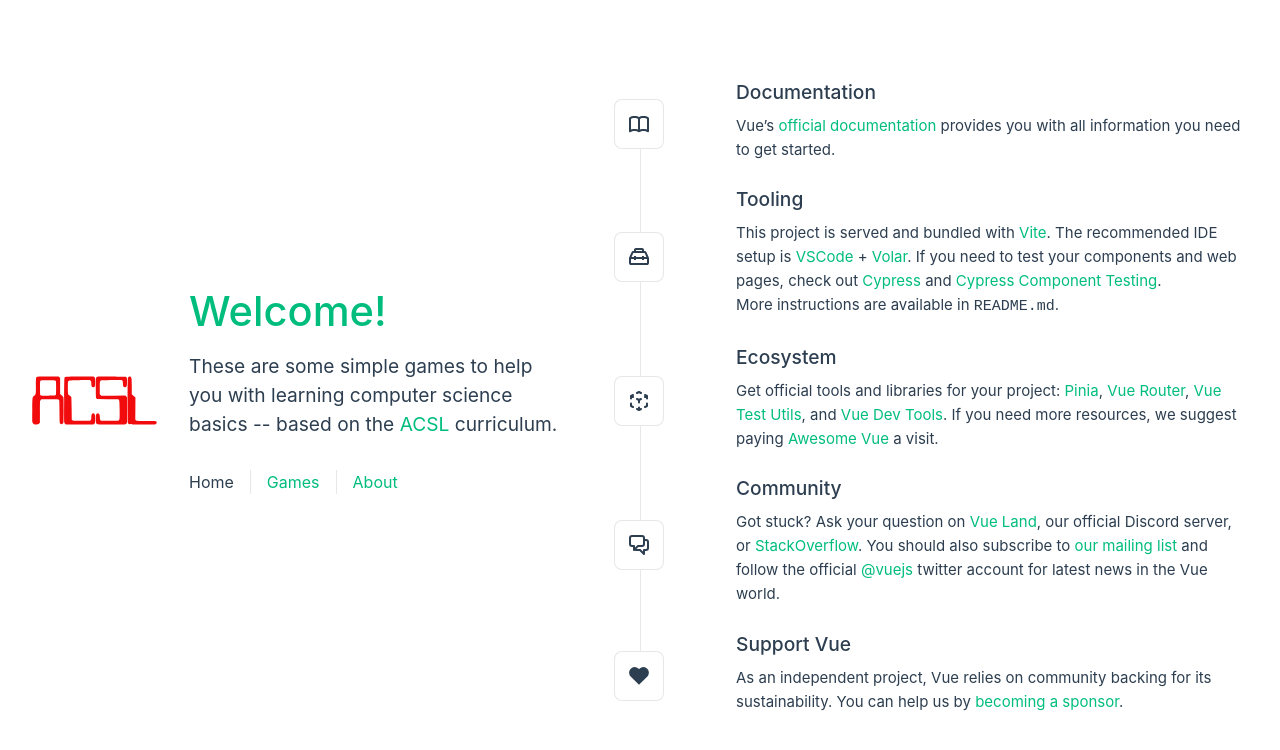
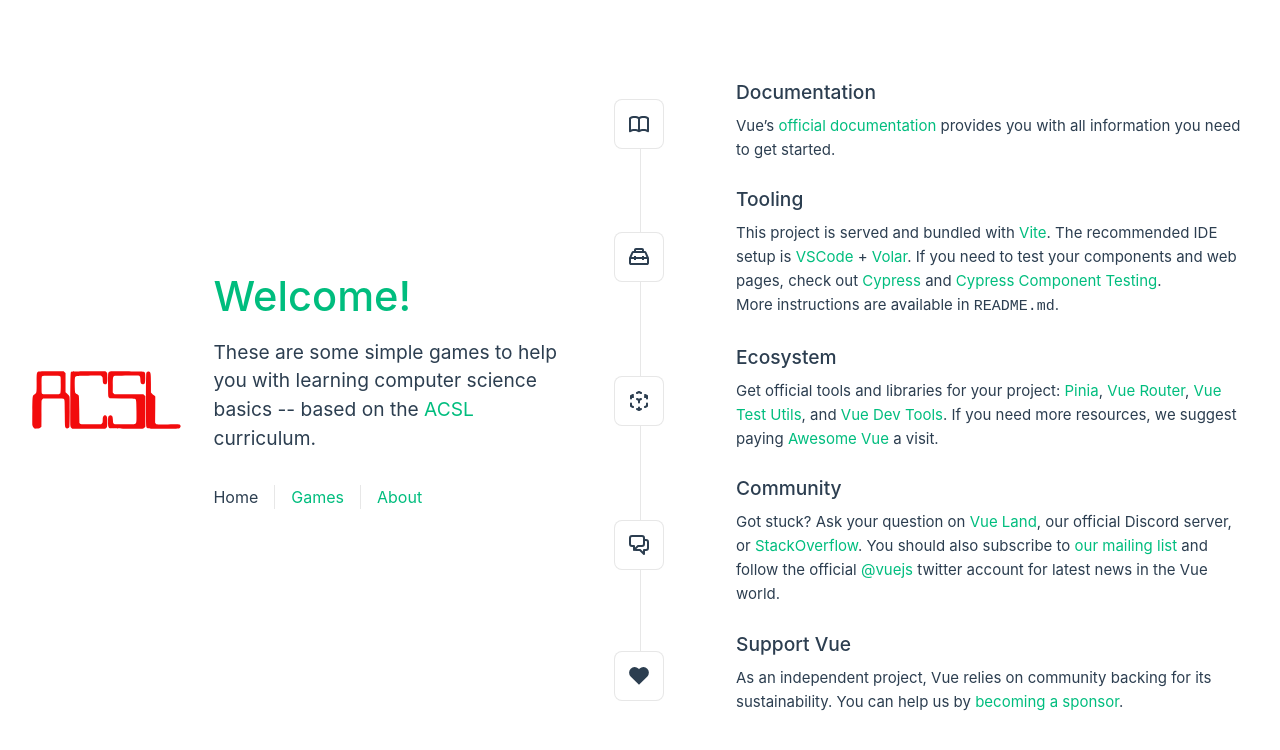
Before and after one commit to ww9rivers/acsl-games, a Vue app: page / in a window 1280 px wide. Shown: the top 750 px of the page. Built offline with nearby package versions, Linux system fonts and the light colour scheme.

Commit message:
Reset logo dimention

```diff
--- a/src/App.vue
+++ b/src/App.vue
@@ -5,7 +5,7 @@ import HelloWorld from './components/HelloWorld.vue'
 
 <template>
   <header>
-    <img alt="Vue logo" class="logo" src="@/assets/logo.svg" width="125" height="125" />
+    <img alt="Vue logo" class="logo" src="@/assets/logo.svg" width="150" height="58" />
 
     <div class="wrapper">
       <HelloWorld msg="Welcome!" />
```
